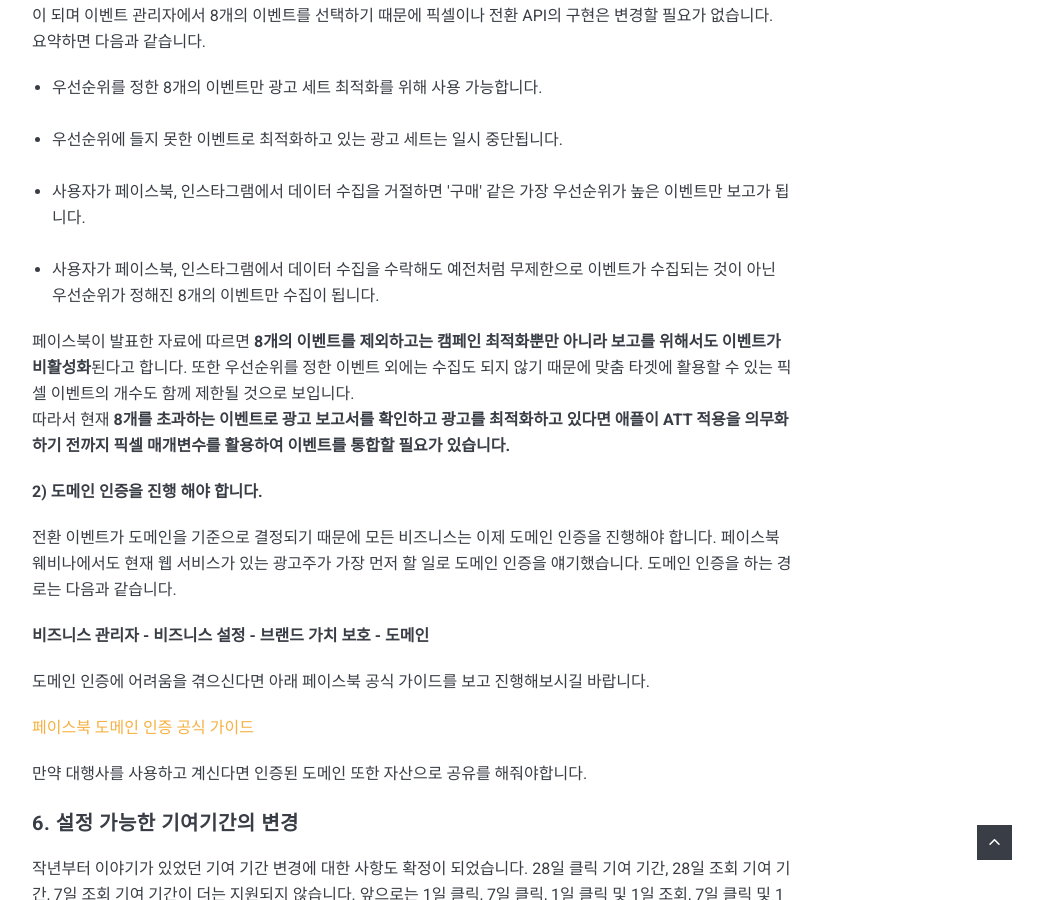
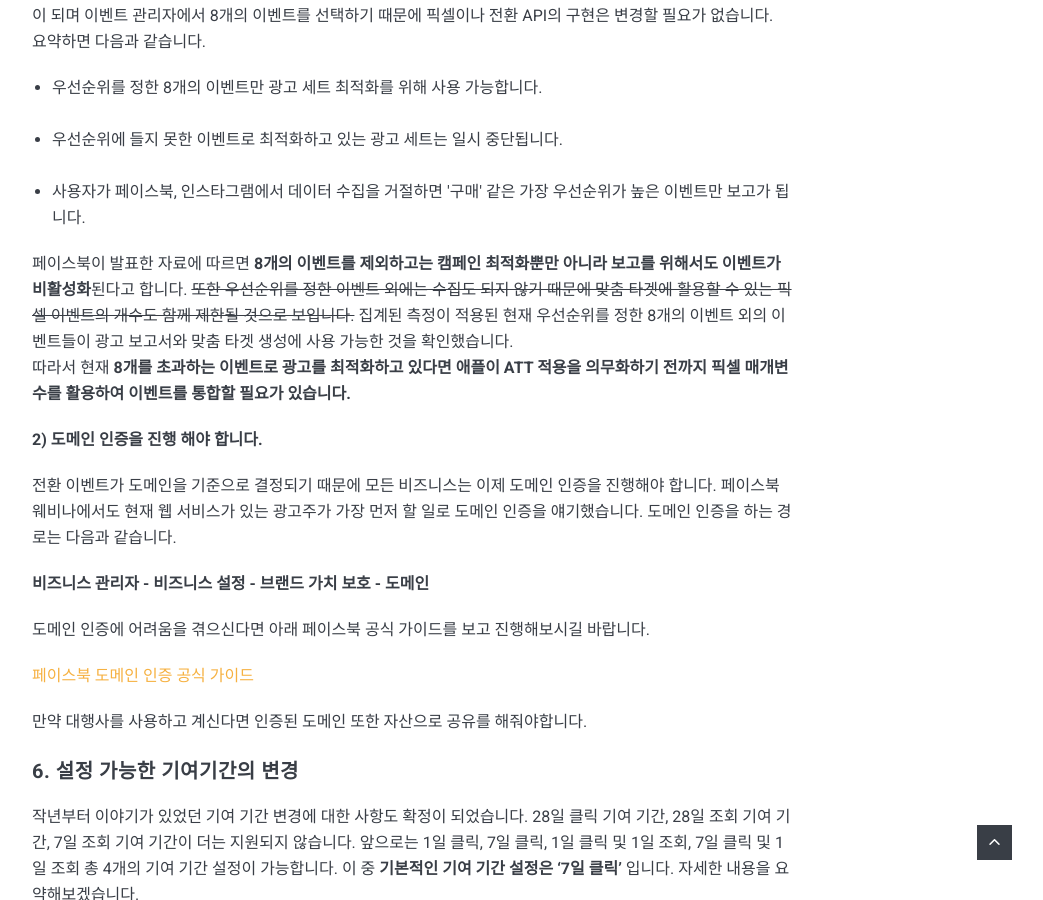
Before and after one commit to heejun-kim/heejun-kim.github.io, a Jekyll site: the page built from _posts/2021-01-15-how-should-digital-marketer-cope-with-facebook- change-caused-by-ios-14.md, in a window 1280 px wide and 900 px high, scrolled down 3057 px. Shown: the whole window, without its empty margins (228-1271 px from the left). Built offline with Jekyll 4.4.1, drawn with Linux system fonts in a browser that asks for light colours; nearby versions of some CDN libraries; comment, search, counter and statistics services are not loaded.

Commit message:
1월15일 페이스북 ios14글 수정

```diff
--- a/_posts/2021-01-15-how-should-digital-marketer-cope-with-facebook- change-caused-by-ios-14.md
+++ b/_posts/2021-01-15-how-should-digital-marketer-cope-with-facebook- change-caused-by-ios-14.md
@@ -78,12 +78,12 @@
 <ul>
   <li>우선순위를 정한 8개의 이벤트만 광고 세트 최적화를 위해 사용 가능합니다.</li><br>
   <li>우선순위에 들지 못한 이벤트로 최적화하고 있는 광고 세트는 일시 중단됩니다.</li><br>
-  <li>사용자가 페이스북, 인스타그램에서 데이터 수집을 거절하면 '구매' 같은 가장 우선순위가 높은 이벤트만 보고가 됩니다.</li><br>
-    <li>사용자가 페이스북, 인스타그램에서 데이터 수집을 수락해도 예전처럼 무제한으로 이벤트가 수집되는 것이 아닌 우선순위가 정해진 8개의 이벤트만 수집이 됩니다.</li>
+  <li>사용자가 페이스북, 인스타그램에서 데이터 수집을 거절하면 '구매' 같은 가장 우선순위가 높은 이벤트만 보고가 됩니다.</li>
 </ul>
 
 
-페이스북이 발표한 자료에 따르면 **8개의 이벤트를 제외하고는 캠페인 최적화뿐만 아니라 보고를 위해서도 이벤트가 비활성화**된다고 합니다. 또한 우선순위를 정한 이벤트 외에는 수집도 되지 않기 때문에 맞춤 타겟에 활용할 수 있는 픽셀 이벤트의 개수도 함께 제한될 것으로 보입니다.<br>따라서 현재 **8개를 초과하는 이벤트로 광고 보고서를 확인하고 광고를 최적화하고 있다면 애플이 ATT 적용을 의무화하기 전까지 픽셀 매개변수를 활용하여 이벤트를 통합할 필요가 있습니다.**
+
+페이스북이 발표한 자료에 따르면 **8개의 이벤트를 제외하고는 캠페인 최적화뿐만 아니라 보고를 위해서도 이벤트가 비활성화**된다고 합니다. ~~또한 우선순위를 정한 이벤트 외에는 수집도 되지 않기 때문에 맞춤 타겟에 활용할 수 있는 픽셀 이벤트의 개수도 함께 제한될 것으로 보입니다.~~ 집계된 측정이 적용된 현재 우선순위를 정한 8개의 이벤트 외의 이벤트들이 광고 보고서와 맞춤 타겟 생성에 사용 가능한 것을 확인했습니다. <br>따라서 현재 **8개를 초과하는 이벤트로 광고를 최적화하고 있다면 애플이 ATT 적용을 의무화하기 전까지 픽셀 매개변수를 활용하여 이벤트를 통합할 필요가 있습니다.**
 
 **2) 도메인 인증을 진행 해야 합니다.**
 
```
Also changed, not shown: 4 other files.
